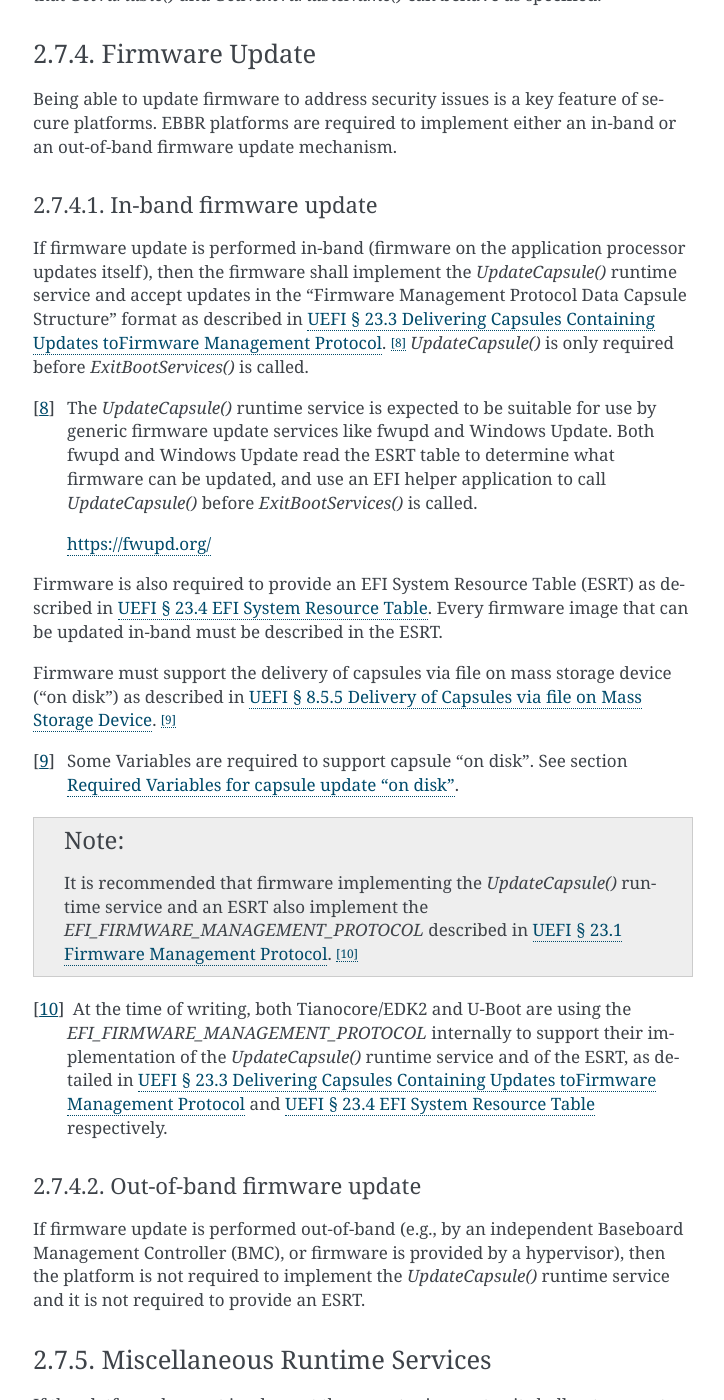
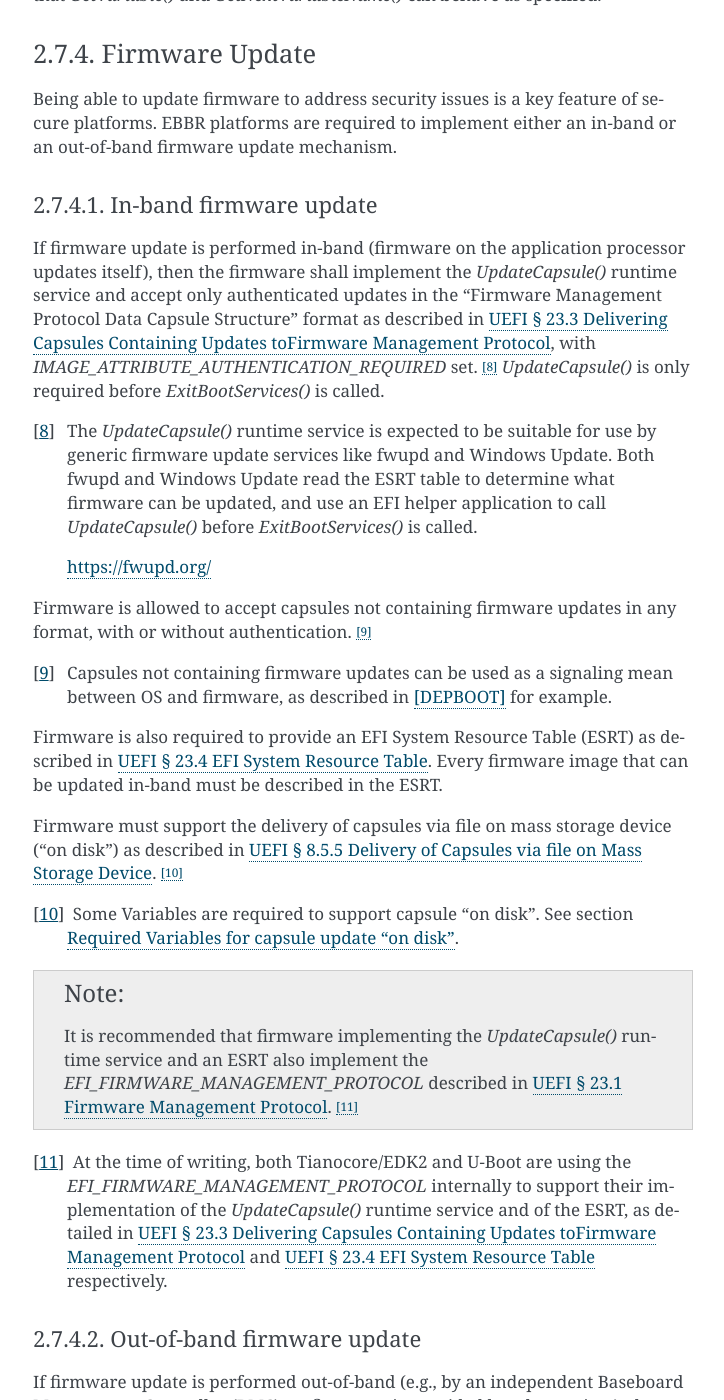
Before and after one commit to ARM-software/ebbr, a Sphinx documentation site: the page built from source/chapter2-uefi.rst, in a window 1280 px wide and 1400 px high, scrolled down 12239 px. Shown: the whole window, without its empty margins (387-1111 px from the left). Built offline with Sphinx 7.4.7, drawn with Linux system fonts in a browser that asks for light colours.

Commit message:
chapter2: require authenticated fmp capsules for fw update
- Require to accept only authenticated in-band firmware updates in FMP
  format.
- Explicitly allow non-firmware update capsules in any format and refer to
  the Dependable Boot Specification.

Signed-off-by: Vincent Stehlé <vincent.stehle@arm.com>

```diff
--- a/source/chapter2-uefi.rst
+++ b/source/chapter2-uefi.rst
@@ -610,8 +610,9 @@ In-band firmware update
 
 If firmware update is performed in-band (firmware on the application processor
 updates itself), then the firmware shall implement the `UpdateCapsule()` runtime
-service and accept updates in the "Firmware Management Protocol Data Capsule
-Structure" format as described in :UEFI:`23.3`. [#FMPNote]_
+service and accept only authenticated updates in the "Firmware Management
+Protocol Data Capsule Structure" format as described in :UEFI:`23.3`, with
+`IMAGE_ATTRIBUTE_AUTHENTICATION_REQUIRED` set. [#FMPNote]_
 `UpdateCapsule()` is only required before `ExitBootServices()` is called.
 
 .. [#FMPNote] The `UpdateCapsule()` runtime service is expected to be suitable
@@ -621,6 +622,13 @@ Structure" format as described in :UEFI:`23.3`. [#FMPNote]_
    before `ExitBootServices()` is called.
 
    https://fwupd.org/
+
+Firmware is allowed to accept capsules not containing firmware updates in any
+format, with or without authentication. [#SignalingNote]_
+
+.. [#SignalingNote] Capsules not containing firmware updates can be used as a
+   signaling mean between OS and firmware, as described in [DEPBOOT]_ for
+   example.
 
 Firmware is also required to provide an EFI System Resource Table (ESRT) as
 described in :UEFI:`23.4`.
--- a/source/references.rst
+++ b/source/references.rst
@@ -16,6 +16,10 @@ Bibliography
 .. [ACPI] `Advanced Configuration and Power Interface specification v6.5
    <https://uefi.org/sites/default/files/resources/ACPI_Spec_6_5_Aug29.pdf>`_,
    August 2022, `UEFI Forum <https://uefi.org/>`_
+
+.. [DEPBOOT] `Dependable Boot Specification version 0.1-alpha.
+   <https://gitlab.com/Linaro/trustedsubstrate/mbfw/uploads/3d0d7d11ca9874dc9115616b418aa330/mbfw.pdf>`_
+   November 2021, `Linaro Limited and contributors <https://www.linaro.org>`_
 
 .. [DTSCHEMA] `Devicetree schema tools v2024.02
    <https://github.com/devicetree-org/dt-schema/releases/tag/v2024.02>`_,
```
